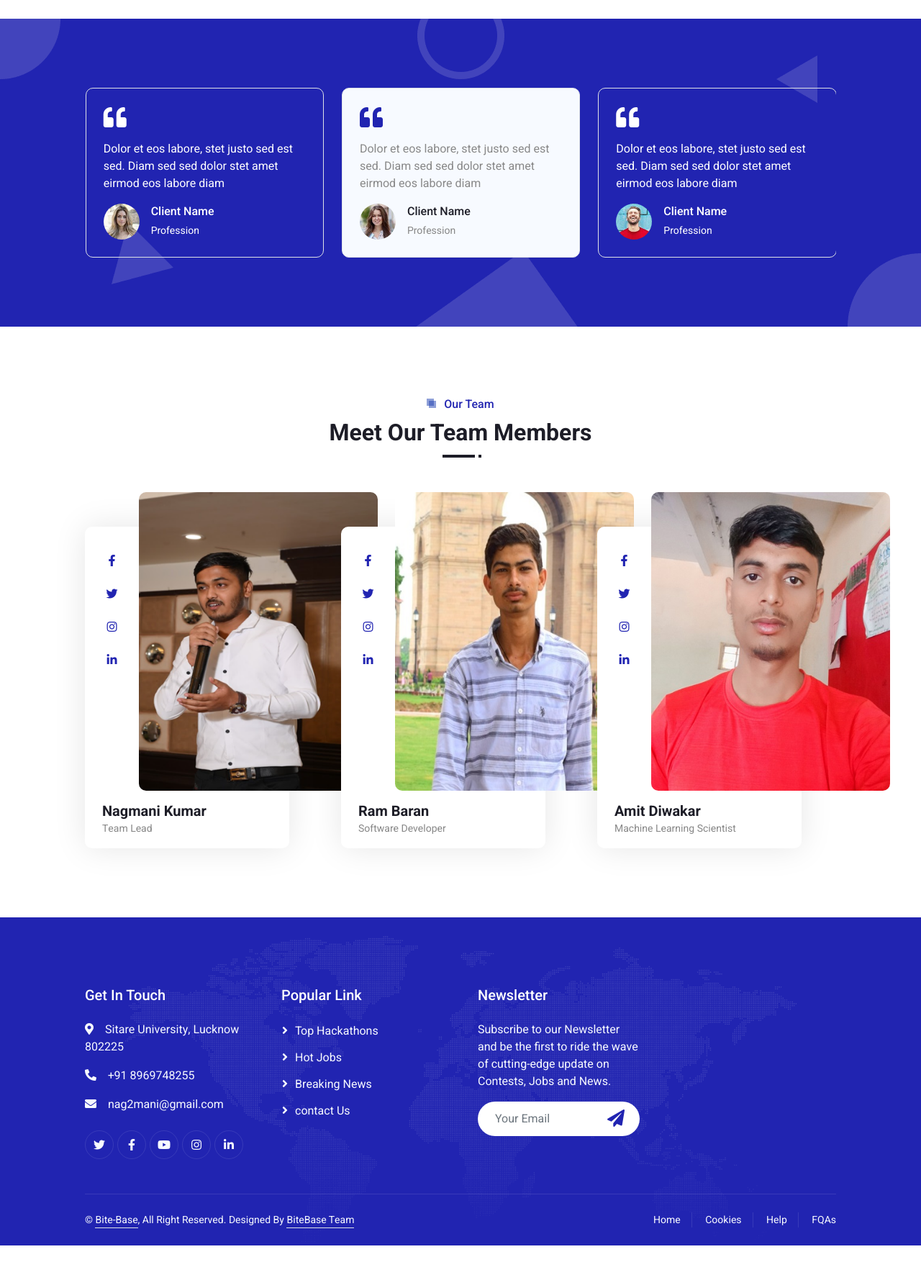
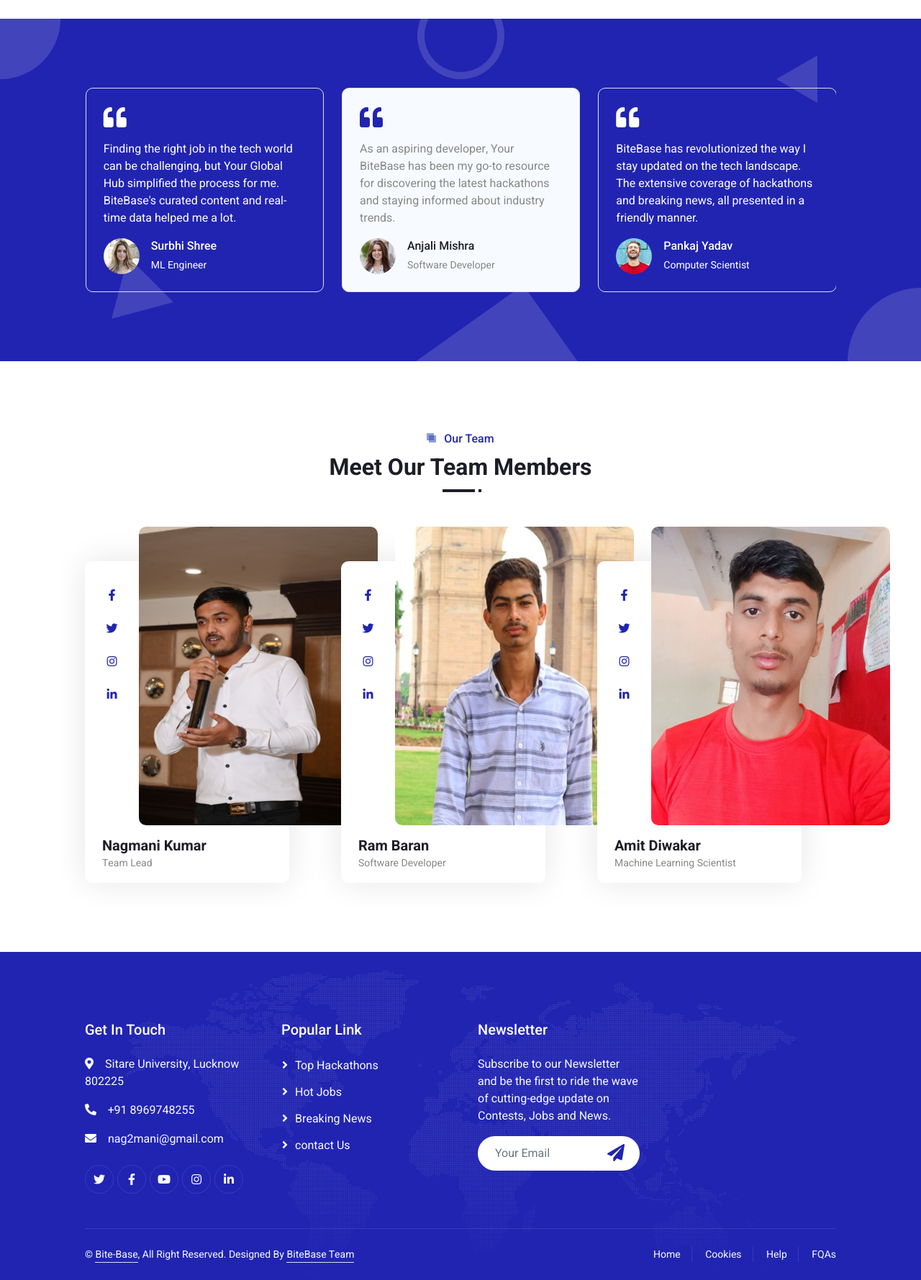
Before and after one commit to nag2mani/BiteBase, a Django app: page / in a window 1280 px wide. Shown: the part 1851-3630 px from the top of the page at 72% size. Before the commit the page ends 3582 px from the top, so only its background shows below. Run offline with Django 4.2, Linux system fonts and the light colour scheme; some libraries are stand-ins or nearby versions.

Commit message:
completed client testimonial

```diff
--- a/core/home/templates/index.html
+++ b/core/home/templates/index.html
@@ -148,49 +148,61 @@
         <div class="owl-carousel testimonial-carousel">
             <div class="testimonial-item bg-transparent border rounded text-white p-4">
                 <i class="fa fa-quote-left fa-2x mb-3"></i>
-                <p>Dolor et eos labore, stet justo sed est sed. Diam sed sed dolor stet amet eirmod eos labore diam</p>
+                <p>
+                    As an aspiring developer, Your BiteBase has been my go-to resource for discovering
+                    the latest hackathons and staying informed about industry trends.
+                </p>
                 <div class="d-flex align-items-center">
                     <img class="img-fluid flex-shrink-0 rounded-circle" src="../static/img/testimonial-1.jpg"
                         style="width: 50px; height: 50px;">
                     <div class="ps-3">
-                        <h6 class="text-white mb-1">Client Name</h6>
-                        <small>Profession</small>
+                        <h6 class="text-white mb-1">Anjali Mishra</h6>
+                        <small>Software Developer</small>
                     </div>
                 </div>
             </div>
             <div class="testimonial-item bg-transparent border rounded text-white p-4">
                 <i class="fa fa-quote-left fa-2x mb-3"></i>
-                <p>Dolor et eos labore, stet justo sed est sed. Diam sed sed dolor stet amet eirmod eos labore diam</p>
+                <p>
+                    BiteBase has revolutionized the way I stay updated on the tech landscape.
+                    The extensive coverage of hackathons and breaking news, all presented in a friendly manner.
+                </p>
                 <div class="d-flex align-items-center">
                     <img class="img-fluid flex-shrink-0 rounded-circle" src="../static/img/testimonial-2.jpg"
                         style="width: 50px; height: 50px;">
                     <div class="ps-3">
-                        <h6 class="text-white mb-1">Client Name</h6>
-                        <small>Profession</small>
+                        <h6 class="text-white mb-1">Pankaj Yadav</h6>
+                        <small>Computer Scientist</small>
                     </div>
                 </div>
             </div>
             <div class="testimonial-item bg-transparent border rounded text-white p-4">
                 <i class="fa fa-quote-left fa-2x mb-3"></i>
-                <p>Dolor et eos labore, stet justo sed est sed. Diam sed sed dolor stet amet eirmod eos labore diam</p>
+                <p>
+                    Finding the right job in the tech world can be challenging, but BiteBase simplified the process for me.
+                    I am very thankful to BiteBase Team.
+                </p>
                 <div class="d-flex align-items-center">
                     <img class="img-fluid flex-shrink-0 rounded-circle" src="../static/img/testimonial-3.jpg"
                         style="width: 50px; height: 50px;">
                     <div class="ps-3">
-                        <h6 class="text-white mb-1">Client Name</h6>
-                        <small>Profession</small>
+                        <h6 class="text-white mb-1">Raushan Kumar</h6>
+                        <small>Web Developer</small>
                     </div>
                 </div>
             </div>
             <div class="testimonial-item bg-transparent border rounded text-white p-4">
                 <i class="fa fa-quote-left fa-2x mb-3"></i>
-                <p>Dolor et eos labore, stet justo sed est sed. Diam sed sed dolor stet amet eirmod eos labore diam</p>
+                <p>
+                    Finding the right job in the tech world can be challenging, but Your Global Hub simplified the process for me.
+                    BiteBase's curated content and real-time data helped me a lot.
+                </p>
                 <div class="d-flex align-items-center">
                     <img class="img-fluid flex-shrink-0 rounded-circle" src="../static/img/testimonial-4.jpg"
                         style="width: 50px; height: 50px;">
                     <div class="ps-3">
-                        <h6 class="text-white mb-1">Client Name</h6>
-                        <small>Profession</small>
+                        <h6 class="text-white mb-1">Surbhi Shree</h6>
+                        <small>ML Engineer</small>
                     </div>
                 </div>
             </div>
```
